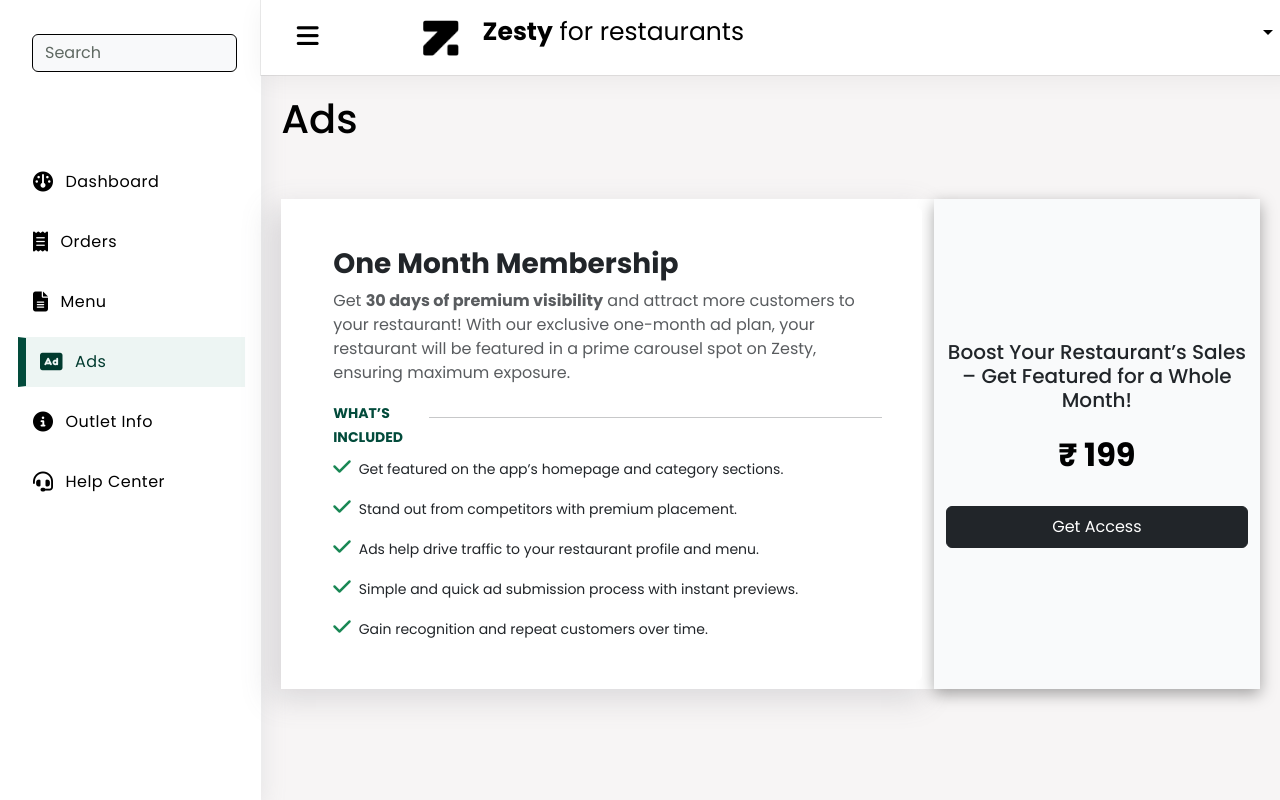
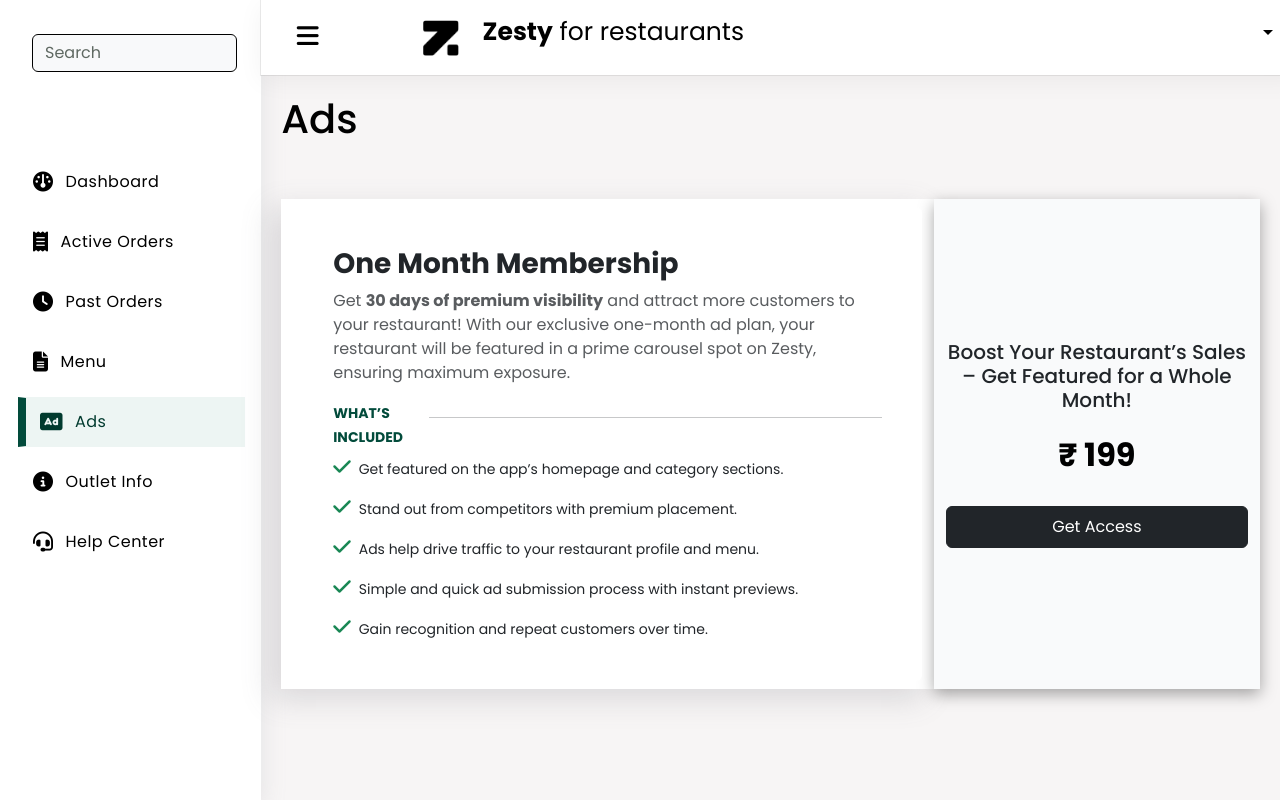
Before and after one commit to tushar5201/zesty-restaurant, a React (Create React App) app: page /restaurant/ads in a window 1280 px wide. Built offline with nearby package versions, Linux system fonts and the light colour scheme; no server answers.

Commit message:
active & past order file created

```diff
--- a/src/App.js
+++ b/src/App.js
@@ -9,11 +9,12 @@
 import Dashboard from "./screens/Dashboard";
 import MenuScreen from "./screens/MenuScreen";
 import AddMenuItem, { UpdateMenu } from "./controllers/MenuController";
-import OrderScreen from "./screens/OrderScreen";
 import AdsScreen from "./screens/AdsScreen";
 import OutletInfoScreen from "./screens/OutletInfo";
 import HelpCenterScreen from "./screens/HelpCenterScreen";
 import CreateAds from "./controllers/AdController";
+import ActiveOrderScreen from "./screens/ActiveOrderScreen";
+import PastOrderScreen from "./screens/PastOrderScreen";
 
 const App = () => {
   return (
@@ -30,7 +31,8 @@
             <Route path="/restaurant/menu" element={<MenuScreen />} />
             <Route path="/restaurant/add-menu-item" element={<AddMenuItem />} />
             <Route path="/restaurant/update-menu-item/:id" element={<UpdateMenu />} />
-            <Route path="/restaurant/orders" element={<OrderScreen />} />
+            <Route path="/restaurant/active-orders" element={<ActiveOrderScreen />} />
+            <Route path="/restaurant/past-orders" element={<PastOrderScreen />} />
             <Route path="/restaurant/ads" element={<AdsScreen />} />
             <Route path="/restaurant/create-ads" element={<CreateAds />} />
             <Route path="/restaurant/info" element={<OutletInfoScreen />} />
--- a/src/data/data.js
+++ b/src/data/data.js
@@ -1,8 +1,9 @@
 export const navigationLinks = [
     { id: 1, title: 'Dashboard', image: "fa-solid fa-gauge", link: "/dashboard" },
-    { id: 2, title: 'Orders', image: "fa-solid fa-receipt", link: "/restaurant/orders" },
-    { id: 3, title: 'Menu', image: "fa-solid fa-file-lines", link: "/restaurant/menu" },
-    { id: 4, title: 'Ads', image: "fa-solid fa-rectangle-ad", link: "/restaurant/ads" },
-    { id: 5, title: 'Outlet Info', image: "fa-solid fa-circle-info", link: "/restaurant/info" },
-    { id: 6, title: 'Help Center', image: "fa-solid fa-headset", link: "/restaurant/help" },
+    { id: 2, title: 'Active Orders', image: "fa-solid fa-receipt", link: "/restaurant/active-orders" },
+    { id: 3, title: 'Past Orders', image: "fa-solid fa-clock", link: "/restaurant/past-orders" },
+    { id: 4, title: 'Menu', image: "fa-solid fa-file-lines", link: "/restaurant/menu" },
+    { id: 5, title: 'Ads', image: "fa-solid fa-rectangle-ad", link: "/restaurant/ads" },
+    { id: 6, title: 'Outlet Info', image: "fa-solid fa-circle-info", link: "/restaurant/info" },
+    { id: 7, title: 'Help Center', image: "fa-solid fa-headset", link: "/restaurant/help" },
 ];
--- a/src/screens/OrderScreen.jsx
+++ b/src/screens/ActiveOrderScreen.jsx
@@ -2,12 +2,16 @@
 import Sidebar from '../components/Sidebar'
 import Header from '../components/Header'
 
-export default function OrderScreen() {
+export default function ActiveOrderScreen() {
     return (
         <div className='app'>
             <Sidebar id={2} />
             <div style={{ width: "100%", padding: "0", margin: "0" }}>
                 <Header />
+
+                <div style={{padding: "20px"}}>
+                    active
+                </div>
             </div>
         </div>
     )
--- a/src/screens/AdsScreen.jsx
+++ b/src/screens/AdsScreen.jsx
@@ -24,7 +24,7 @@
     }, []);
     return (
         <div className='app'>
-            <Sidebar id={4} />
+            <Sidebar id={5} />
             <div style={{ width: "100%", padding: "0", margin: "0" }}>
                 <Header />
 
--- a/src/screens/HelpCenterScreen.jsx
+++ b/src/screens/HelpCenterScreen.jsx
@@ -29,7 +29,7 @@
 
     return (
         <div className='app'>
-            <Sidebar id={6} />
+            <Sidebar id={7} />
             <div style={{ width: "100%", padding: "0", margin: "0" }}>
                 <Header />
 
--- a/src/screens/MenuScreen.jsx
+++ b/src/screens/MenuScreen.jsx
@@ -69,7 +69,7 @@
 
     return (
         <div className='app'>
-            <Sidebar id={3} />
+            <Sidebar id={4} />
             <div style={{ width: "100%", overflow: "hidden" }}>
                 <Header />
 
--- a/src/screens/OutletInfo.jsx
+++ b/src/screens/OutletInfo.jsx
@@ -48,7 +48,7 @@
 
   return (
     <div className="app">
-      <Sidebar id={5} />
+      <Sidebar id={6} />
       <div style={{ width: '100%', overflow: 'hidden' }}>
         <Header />
         <div style={{ padding: '20px' }}>
--- /dev/null
+++ b/src/screens/PastOrderScreen.jsx
@@ -0,0 +1,21 @@
+import React from 'react'
+import Sidebar from '../components/Sidebar'
+import Header from '../components/Header'
+
+export default function PastOrderScreen() {
+    return (
+        <div>
+            <div className='app'>
+                <Sidebar id={3} />
+                <div style={{ width: "100%", padding: "0", margin: "0" }}>
+                    <Header />
+
+                    <div style={{ padding: "20px" }}>
+                        past
+                        {/* Write code here */}
+                    </div>
+                </div>
+            </div>
+        </div>
+    )
+}
```
Also changed, not shown: public/images/kebab.jpg (added).
